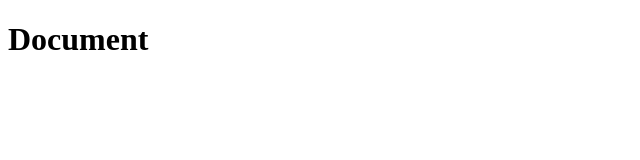
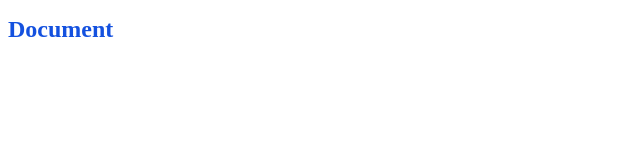
Before and after one commit to Salikov976/first-project, a plain HTML site: page index.html in a window 1280 px wide. Shown: the whole page, without its empty margins (0-640 px from the left). Drawn offline with Linux system fonts and the light colour scheme.

Commit message:
2 version

```diff
--- a/index.html
+++ b/index.html
@@ -4,6 +4,7 @@
    <meta charset="UTF-8">
    <meta http-equiv="X-UA-Compatible" content="IE=edge">
    <meta name="viewport" content="width=device-width, initial-scale=1.0">
+   <link rel="stylesheet" href="style.css" type="text/css"/>
    <title>Документ
 
    </title>
--- a/style.css
+++ b/style.css
@@ -0,0 +1,4 @@
+h1{
+   font-size: 24px;
+   color: rgb(20, 81, 223);
+}
```
